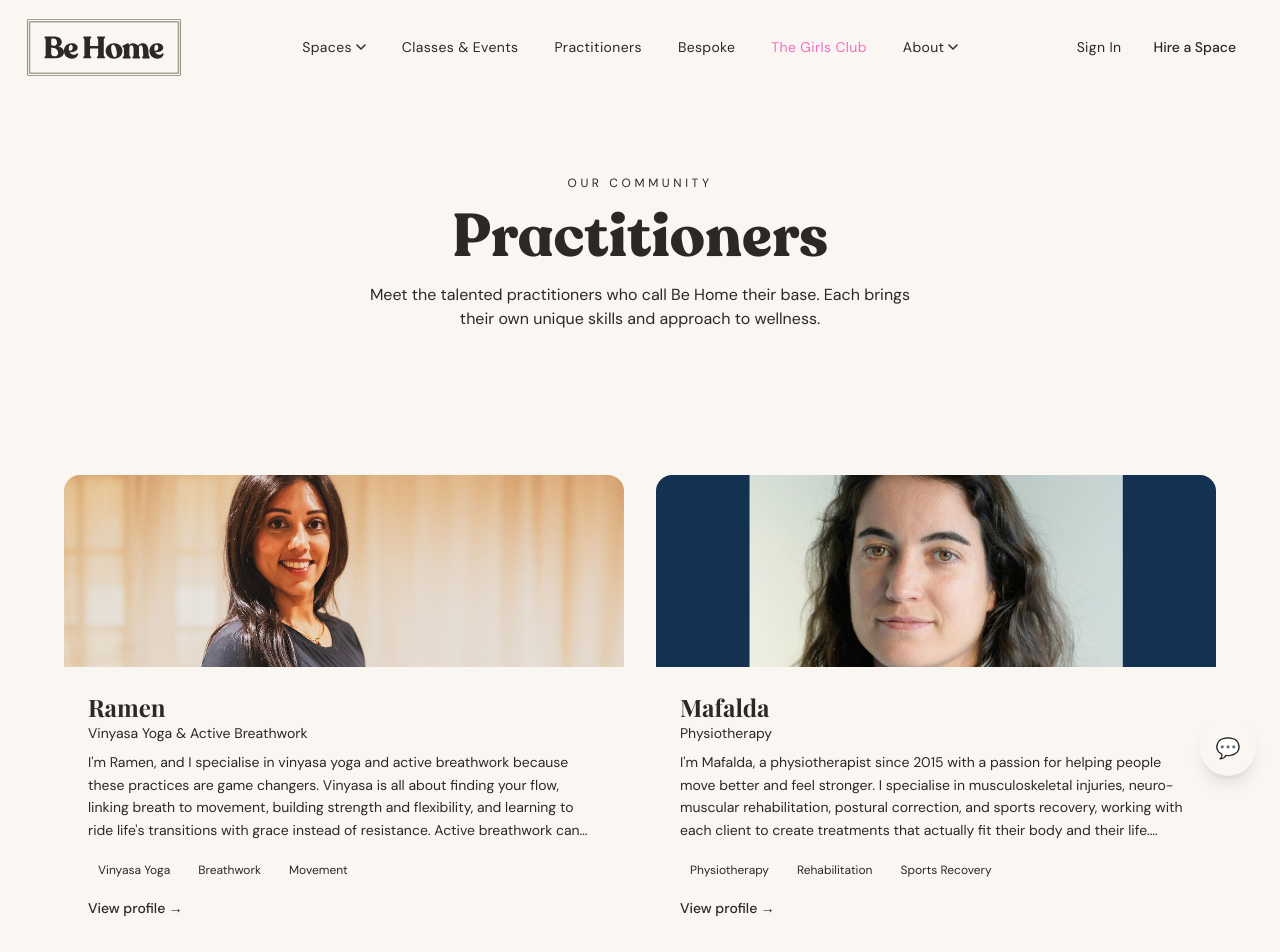
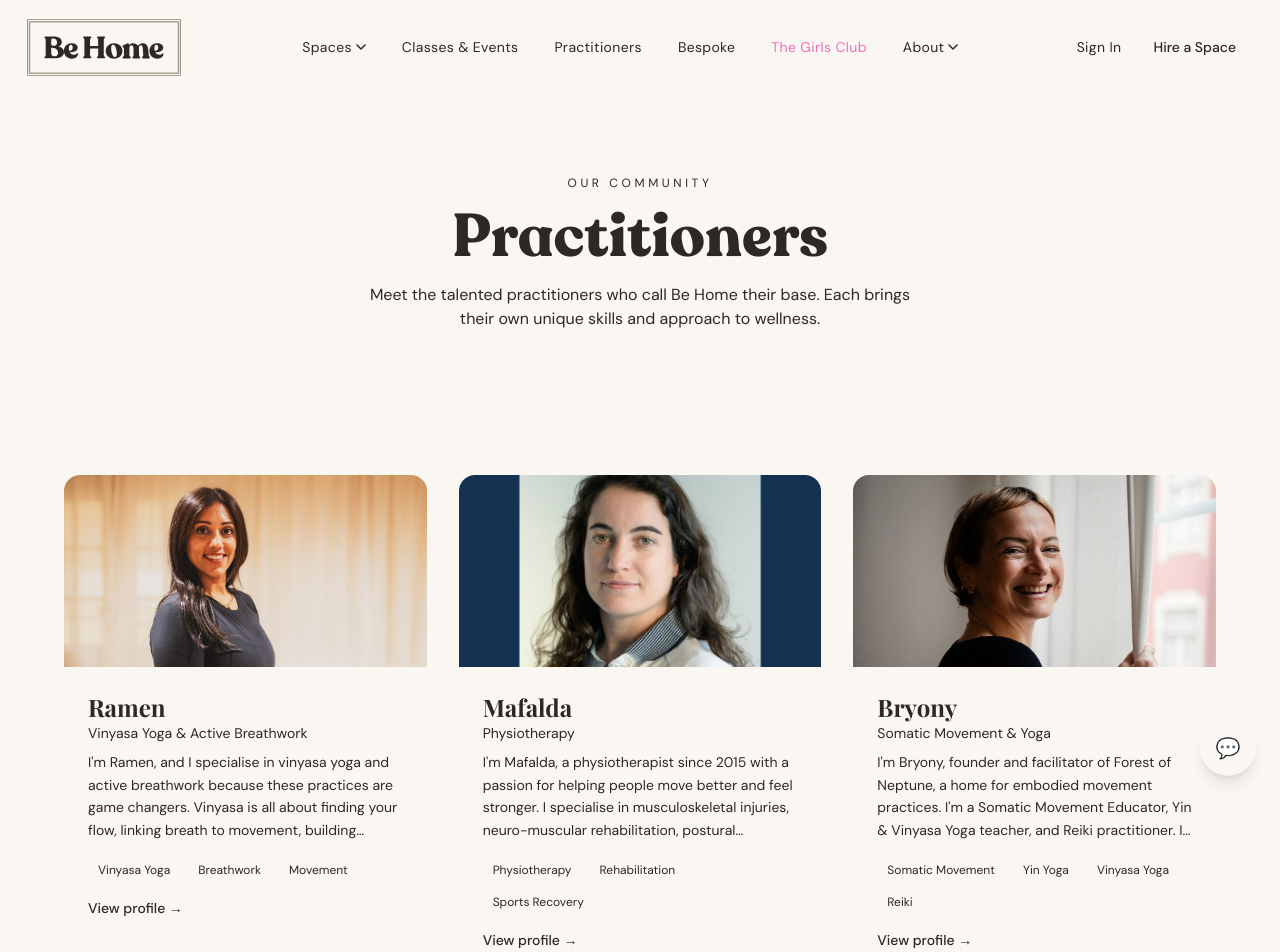
Before and after one commit to lisabarksfield/be-home, a Next.js app: page /practitioners in a window 1280 px wide. Shown: the top 952 px of the page. Built offline with nearby package versions, Linux system fonts and the light colour scheme.

Commit message:
Show 3 practitioner cards across instead of 2

```diff
--- a/app/(public)/practitioners/page.tsx
+++ b/app/(public)/practitioners/page.tsx
@@ -33,7 +33,7 @@
       </section>
 
       <section className="py-16 px-6" style={{ backgroundColor: "var(--color-cream)" }}>
-        <div className="max-w-6xl mx-auto grid md:grid-cols-2 gap-8">
+        <div className="max-w-6xl mx-auto grid md:grid-cols-3 gap-8">
           {directory.map((p) => (
             <Link
               key={p.slug}
```
